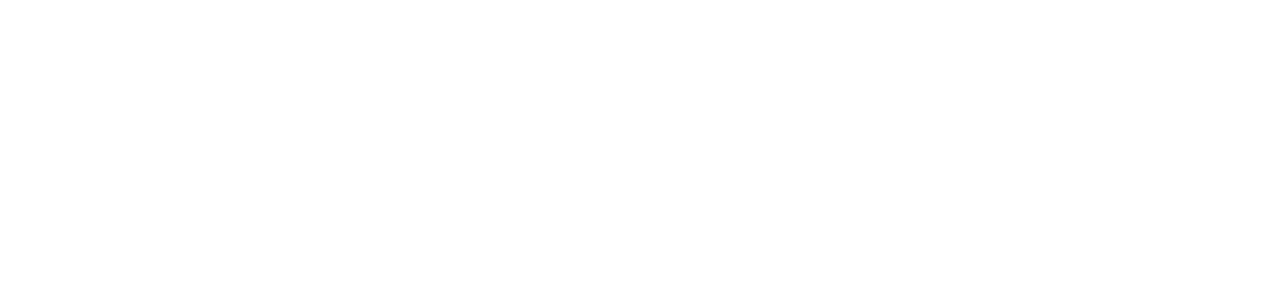
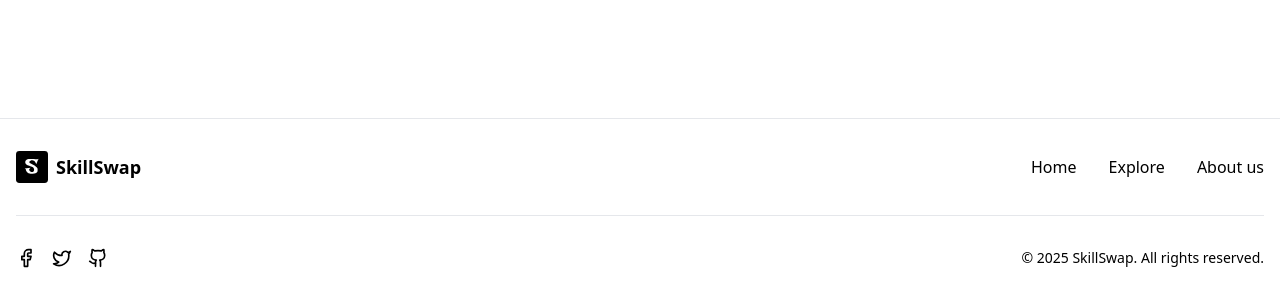
Before and after one commit to lpun-majessica/skill-swap, a Next.js app: page / in a window 1280 px wide. Shown: the part 874-1174 px from the top of the page. Before the commit the page ends 992 px from the top, so only its background shows below. Built offline with nearby package versions, Linux system fonts and the light colour scheme.

Commit message:
Add footer & logo as component

```diff
--- a/src/app/layout.js
+++ b/src/app/layout.js
@@ -2,6 +2,7 @@ import { ModeToggle } from "@/components/common/mode-toggle";
 import "./globals.css";
 import { ThemeProvider } from "@/components/theme-provider";
 import Navbar from "@/components/layout/navbar";
+import Footer from "@/components/layout/footer";
 
 export const metadata = {
   title: "SkillSwap",
@@ -13,7 +14,7 @@ export default function RootLayout({ children }) {
     <html lang="en" suppressHydrationWarning>
       <head />
       <body>
-        <ThemeProvider>
+        <ThemeProvider attribute="class" defaultTheme="system" enableSystem>
           {/* <nav>
             <div className="flex items-center justify-between shadow-2xl shadow-accent p-4 ">
               <div className="text-lg font-bold">SkillSwap</div>
@@ -24,6 +25,7 @@ export default function RootLayout({ children }) {
           </nav> */}
           <Navbar />
           {children}
+          <Footer />
         </ThemeProvider>
       </body>
     </html>
--- /dev/null
+++ b/src/components/layout/footer.js
@@ -0,0 +1,58 @@
+"use client";
+
+import Link from "next/link";
+import Image from "next/image";
+import { Facebook, Twitter, Github } from "lucide-react";
+import Logo from "./logo";
+import { useTheme } from "next-themes";
+
+export default function Footer() {
+  const navItems = [
+    { label: "Home", href: "/" },
+    { label: "Explore", href: "/explore" },
+    { label: "About us", href: "/about" },
+  ];
+
+  const { resolvedTheme } = useTheme();
+  const isDarkMode = resolvedTheme === "dark";
+
+  return (
+    <footer className="w-full py-8 border-t bg-white dark:bg-ss-black-717 border-gray-200 dark:border-ss-black-929 text-black dark:text-white">
+      <div className="max-w-7xl mx-auto px-4">
+        <div className="flex flex-col md:flex-row justify-between items-center mb-8">
+          <Link href="/" className="flex items-center gap-2 mb-6 md:mb-0">
+            {isDarkMode ? <Logo /> : <Logo variant="dark" />}
+            <span className="font-bold text-lg">SkillSwap</span>
+          </Link>
+
+          <div className="flex gap-8">
+            {navItems.map((item) => (
+              <Link key={item.href} href={item.href}>
+                {item.label}
+              </Link>
+            ))}
+          </div>
+        </div>
+
+        <div className="w-full h-px mb-8 bg-gray-200 dark:bg-ss-black-929"></div>
+
+        <div className="flex flex-col md:flex-row justify-between items-center">
+          <div className="flex gap-4 mb-4 md:mb-0">
+            <Link href="#">
+              <Facebook size={20} />
+            </Link>
+            <Link href="#">
+              <Twitter size={20} />
+            </Link>
+            <Link href="#">
+              <Github size={20} />
+            </Link>
+          </div>
+
+          {/* Copyright */}
+          <div className="text-sm">© 2025 SkillSwap. All rights reserved.</div>
+        </div>
+      </div>
+    </footer>
+  );
+}
--- /dev/null
+++ b/src/components/layout/logo.js
@@ -0,0 +1,17 @@
+"use client";
+
+import Image from "next/image";
+
+export default function Logo({ variant = "light" }) {
+  const logoSrc = variant === "light" ? "/logo-white.svg" : "/logo-dark.svg";
+
+  return (
+    <Image
+      src={logoSrc}
+      alt="SkillSwap Logo"
+      width={32}
+      height={32}
+      className="w-8 h-8"
+    />
+  );
+}
--- a/src/components/layout/navbar.js
+++ b/src/components/layout/navbar.js
@@ -7,6 +7,9 @@ import Link from "next/link";
 import clsx from "clsx";
 import { usePathname } from "next/navigation";
 import { Button } from "../ui/button";
+import Logo from "./logo";
+import { useTheme } from "next-themes";
+import { ModeToggle } from "../common/mode-toggle";
 
 export default function Navbar() {
   const [scrolled, setScrolled] = useState(false);
@@ -34,16 +37,8 @@ export default function Navbar() {
     setIsLoggedIn(!isLoggedIn);
   };
 
-  const logoSrc = () => {
-    if (!scrolled) {
-      return "/logo-white.svg"; // Use white logo initially when not scrolled
-    } else {
-      const isDarkMode = window.matchMedia(
-        "(prefers-color-scheme: dark)"
-      ).matches;
-      return isDarkMode ? "/logo-white.svg" : "/logo-dark.svg";
-    }
-  };
+  const { resolvedTheme } = useTheme();
+  const isDarkMode = resolvedTheme === "dark";
 
   return (
     <nav
@@ -58,27 +53,18 @@ export default function Navbar() {
         {/* Left: Logo + Nav */}
         <div className="flex items-center gap-8">
           {/* Logo */}
-          <div className="flex items-center gap-2">
-            <div className="relative w-8 h-8 flex items-center justify-center">
-              <Image
-                src={logoSrc()}
-                alt="SkillSwap Logo"
-                width={32}
-                height={32}
-                className="w-8 h-8"
-              />
-            </div>
-            <span
-              className={clsx(
-                "font-bold text-lg",
-                scrolled
-                  ? "text-black dark:text-white"
-                  : "text-black dark:text-white"
-              )}
-            >
+          <Link href="/" className="flex items-center gap-2">
+            {!scrolled ? (
+              <Logo /> // light when not scrolled
+            ) : isDarkMode ? (
+              <Logo />
+            ) : (
+              <Logo variant="dark" />
+            )}
+            <span className="font-bold text-lg text-black dark:text-white">
               SkillSwap
             </span>
-          </div>
+          </Link>
 
           {/* Desktop nav */}
           <div className="hidden md:flex gap-6 items-center">
@@ -115,11 +101,8 @@ export default function Navbar() {
               >
                 My Network
               </Link>
-              <Button
-                variant="ghost"
-                className="text-black dark:text-white p-1 h-auto bg-transparent hover:bg-gray-100 dark:hover:bg-gray-800"
-              >
-                <Bell size={20} />
+              <Button variant="ghost" size="icon">
+                <Bell />
               </Button>
               <div className="w-8 h-8 rounded-full overflow-hidden">
                 <Image
@@ -138,6 +121,7 @@ export default function Navbar() {
               Log in
             </Button>
           )}
+          <ModeToggle />
         </div>
 
         {/* Mobile menu button */}
@@ -189,11 +173,8 @@ export default function Navbar() {
               <Button className="px-4 py-1 bg-ss-red-505 text-white rounded-full hover:bg-red-700 transition w-full h-auto border-0">
                 My Network
               </Button>
-              <Button
-                variant="ghost"
-                className="text-black dark:text-white h-auto bg-transparent hover:bg-gray-100 dark:hover:bg-gray-800"
-              >
-                <Bell size={20} />
+              <Button variant="ghost" size="icon">
+                <Bell />
               </Button>
             </div>
           ) : (
```
